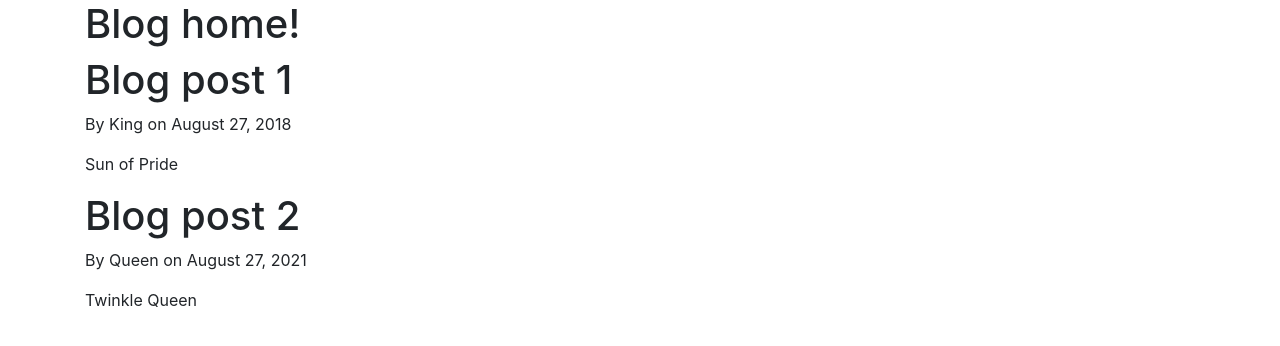
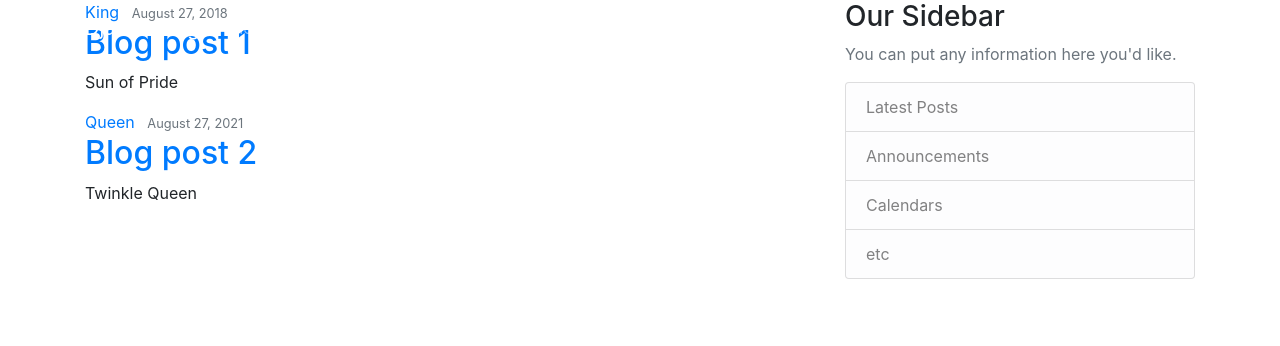
Before and after one commit to surajmehra970/Django_Web_app, a Django app: page / in a window 1280 px wide. Shown: the top 346 px of the page. Run offline with Django 3.2, Linux system fonts and the light colour scheme; some libraries are stand-ins or nearby versions.

Commit message:
Added some more style and created admin login credentials

```diff
--- a/blog/templates/blog/base.html
+++ b/blog/templates/blog/base.html
@@ -1,3 +1,4 @@
+{% load static %}
 <!DOCTYPE html>
 <html>
 <head>
@@ -8,6 +9,8 @@
     <!-- Bootstrap CSS -->
     <link rel="stylesheet" href="https://maxcdn.bootstrapcdn.com/bootstrap/4.0.0/css/bootstrap.min.css" integrity="sha384-Gn5384xqQ1aoWXA+058RXPxPg6fy4IWvTNh0E263XmFcJlSAwiGgFAW/dAiS6JXm" crossorigin="anonymous">
 
+    <link rel="stylesheet" type="text/css" href="{% static 'blog/main.css'%}">
+
 	{% if title %}
 		<title>Django Blog - {{ title }}</title>
 	{% else %}
@@ -15,9 +18,47 @@
 	{% endif%}
 </head>
 <body>
-	<div class="container">
-		{% block content %}{% endblock %}
-	</div>
+	<header class="site-header">
+	  <nav class="navbar navbar-expand-md navbar-dark bg-steel fixed-top">
+	    <div class="container">
+	      <a class="navbar-brand mr-4" href="{% url 'blog-home' %}">Django Blog</a>
+	      <button class="navbar-toggler" type="button" data-toggle="collapse" data-target="#navbarToggle" aria-controls="navbarToggle" aria-expanded="false" aria-label="Toggle navigation">
+	      <span class="navbar-toggler-icon"></span>
+	      </button>
+	      <div class="collapse navbar-collapse" id="navbarToggle">
+	        <div class="navbar-nav mr-auto">
+	          <a class="nav-item nav-link" href="{% url 'blog-home' %}">Home</a>
+	          <a class="nav-item nav-link" href="{% url 'blog-about' %}">About</a>
+	        </div>
+	        <!-- Navbar Right Side -->
+	        <div class="navbar-nav">
+	          <a class="nav-item nav-link" href="#">Login</a>
+	          <a class="nav-item nav-link" href="#">Register</a>
+	        </div>
+	      </div>
+	    </div>
+	  </nav>
+	</header>
+	<main role="main" class="container">
+	  <div class="row">
+	    <div class="col-md-8">
+	      {% block content %}{% endblock %}
+	    </div>
+	    <div class="col-md-4">
+	      <div class="content-section">
+	        <h3>Our Sidebar</h3>
+	        <p class='text-muted'>You can put any information here you'd like.
+	          <ul class="list-group">
+	            <li class="list-group-item list-group-item-light">Latest Posts</li>
+	            <li class="list-group-item list-group-item-light">Announcements</li>
+	            <li class="list-group-item list-group-item-light">Calendars</li>
+	            <li class="list-group-item list-group-item-light">etc</li>
+	          </ul>
+	        </p>
+	      </div>
+	    </div>
+	  </div>
+	</main>
 	<!-- Optional JavaScript -->
     <!-- jQuery first, then Popper.js, then Bootstrap JS -->
     <script src="https://code.jquery.com/jquery-3.2.1.slim.min.js" integrity="sha384-KJ3o2DKtIkvYIK3UENzmM7KCkRr/rE9/Qpg6aAZGJwFDMVNA/GpGFF93hXpG5KkN" crossorigin="anonymous"></script>
--- a/blog/templates/blog/home.html
+++ b/blog/templates/blog/home.html
@@ -1,9 +1,15 @@
 {% extends "blog/base.html"%}
 {% block content %}
-	<h1>Blog home!</h1>
 	{% for post in posts %}
-		<h1>{{ post.title }}</h1>
-		<p>By {{ post.author }} on {{post.date_posted}}</p>
-		<p>{{ post.content}}</p>
+		<article class="media content-section">
+		  <div class="media-body">
+		    <div class="article-metadata">
+		      <a class="mr-2" href="#">{{ post.author }}</a>
+		      <small class="text-muted">{{ post.date_posted }}</small>
+		    </div>
+		    <h2><a class="article-title" href="#">{{ post.title }}</a></h2>
+		    <p class="article-content">{{ post.content }}</p>
+		  </div>
+		</article>
 	{%endfor%}
 {% endblock content %}
--- a/blog/urls.py
+++ b/blog/urls.py
@@ -1,4 +1,4 @@
-from django.urls import path
+from django.urls import path,include
 from . import views
 
 urlpatterns = [
```
Also changed, not shown: db.sqlite3.
